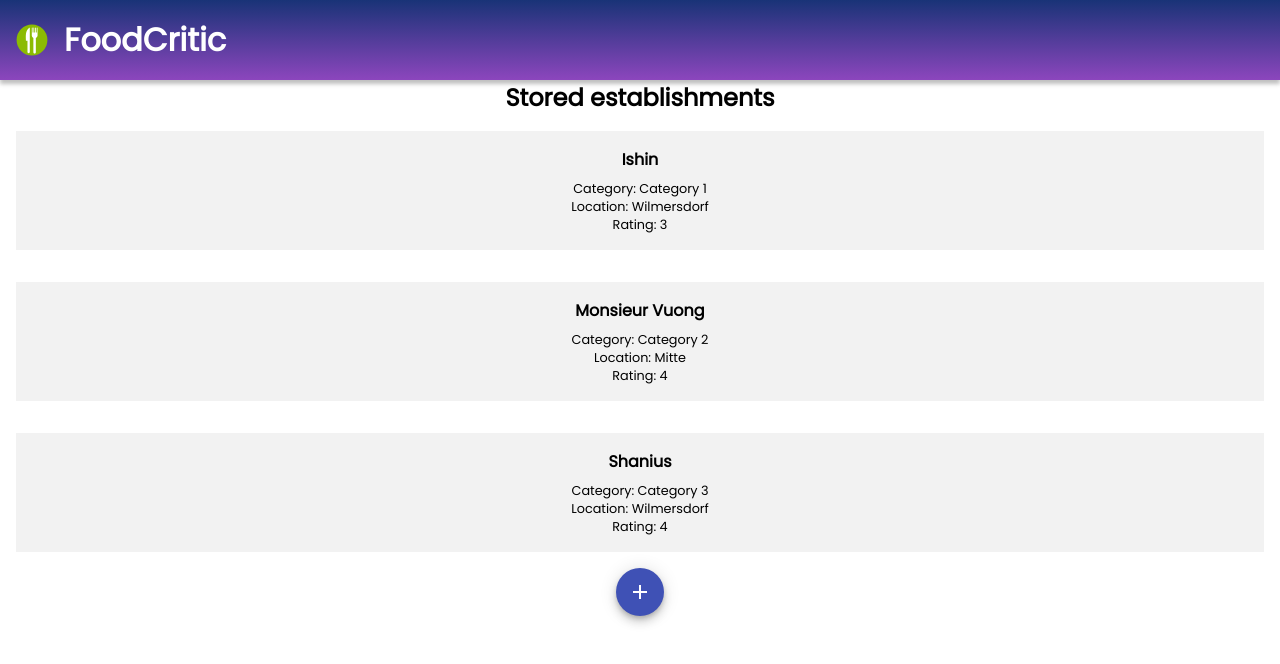
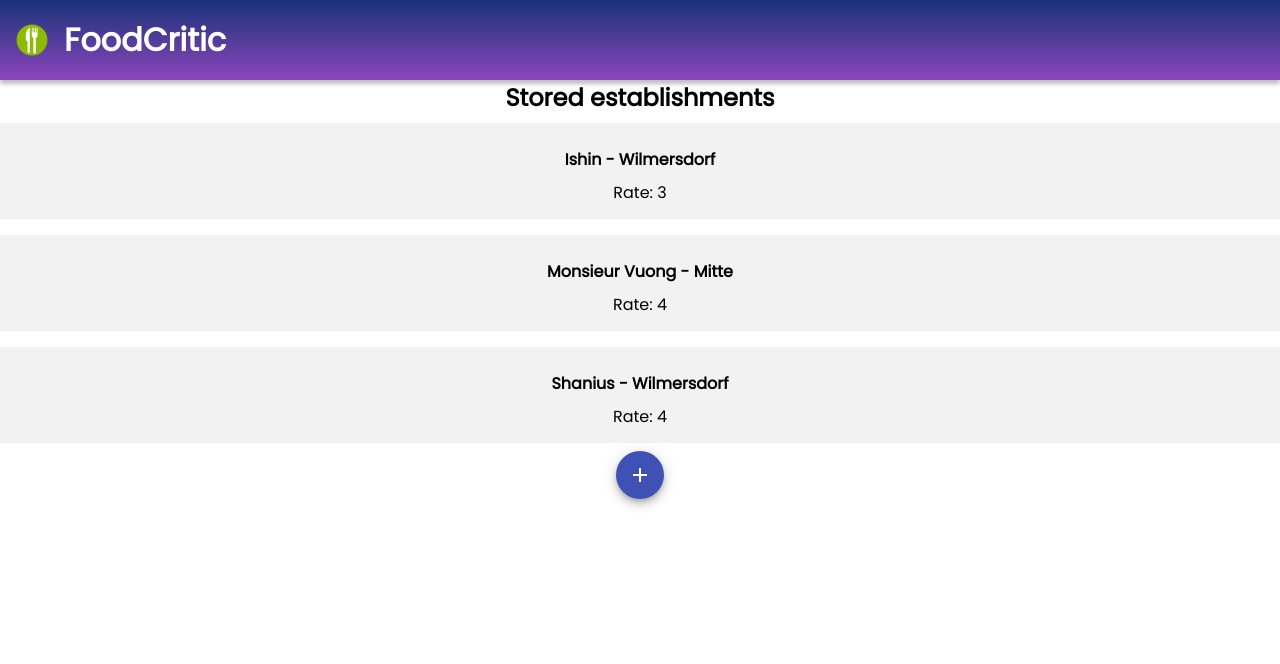
Before and after one commit to MarinaFroes/foodcritic-app, a React (Create React App) app: page / in a window 1280 px wide. Shown: the top 664 px of the page. Built offline with nearby package versions, Linux system fonts and the light colour scheme.

Commit message:
feat: Change styles and info

```diff
--- a/src/Components/Restaurant.js
+++ b/src/Components/Restaurant.js
@@ -5,26 +5,28 @@ const RestaurantInfo = styled.li`
   display: flex;
   flex-direction: column;
   background-color: #f2f2f2;
-  margin: 1rem 1rem;
+  margin: 0.5rem 0;
   padding: 1rem;
+  height: 6rem;
 `;
 
 const Name = styled.h3`
   font-size: 1rem;
-  margin-bottom: 0.5rem;
+  margin: 0.5rem;
 `;
 
-const Info = styled.p`
-  font-size: 0.8rem;
-`;
+// const Info = styled.p`
+//   font-size: 0.8rem;
+// `;
 
 export default function Restaurant({ name, category, location, rate }) {
   return (
     <RestaurantInfo>
-      <Name>{name}</Name>
-      <Info>Category: {category}</Info>
+      <Name>{name} - {location}</Name>
+      <p>Rate: {rate}</p>
+      {/* <Info>Category: {category}</Info>
       <Info>Location: {location}</Info>
-      <Info>Rating: {rate}</Info>
+      <Info>Rating: {rate}</Info> */}
     </RestaurantInfo>
   )
 }
```
